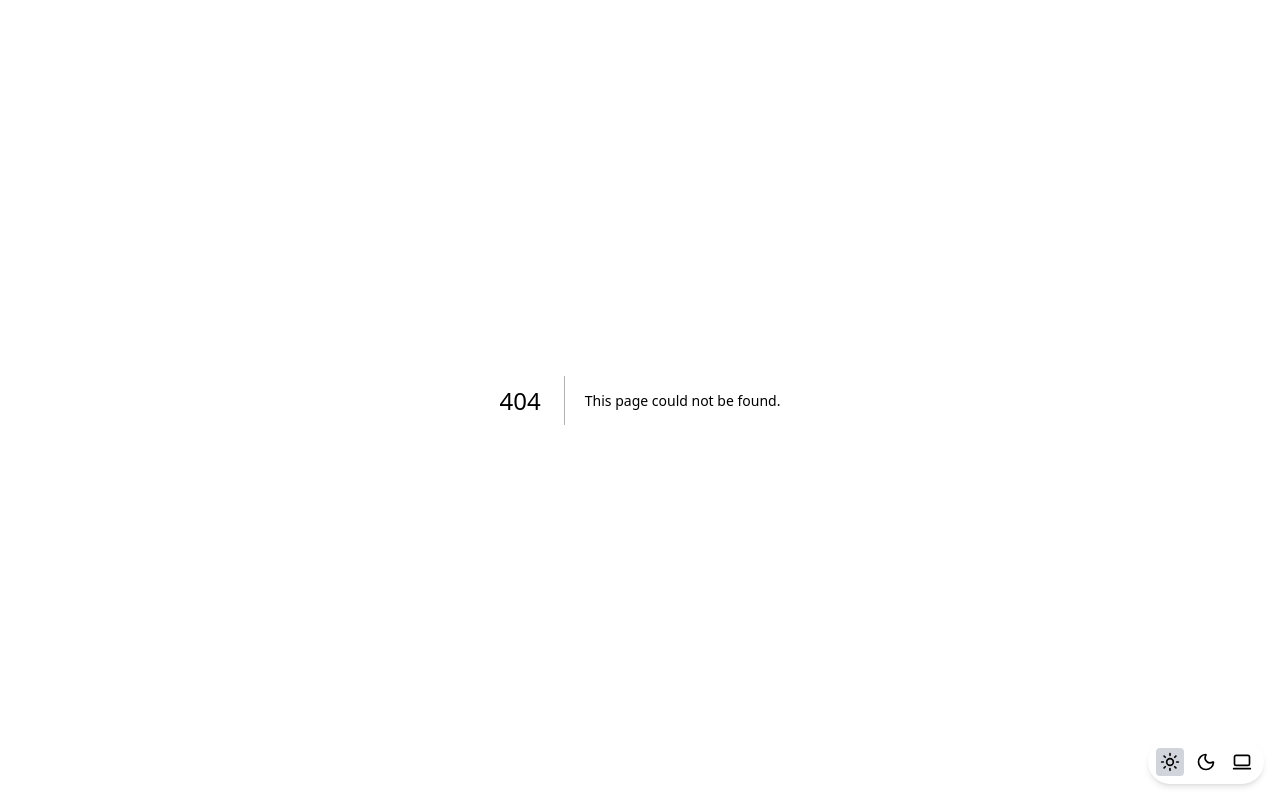
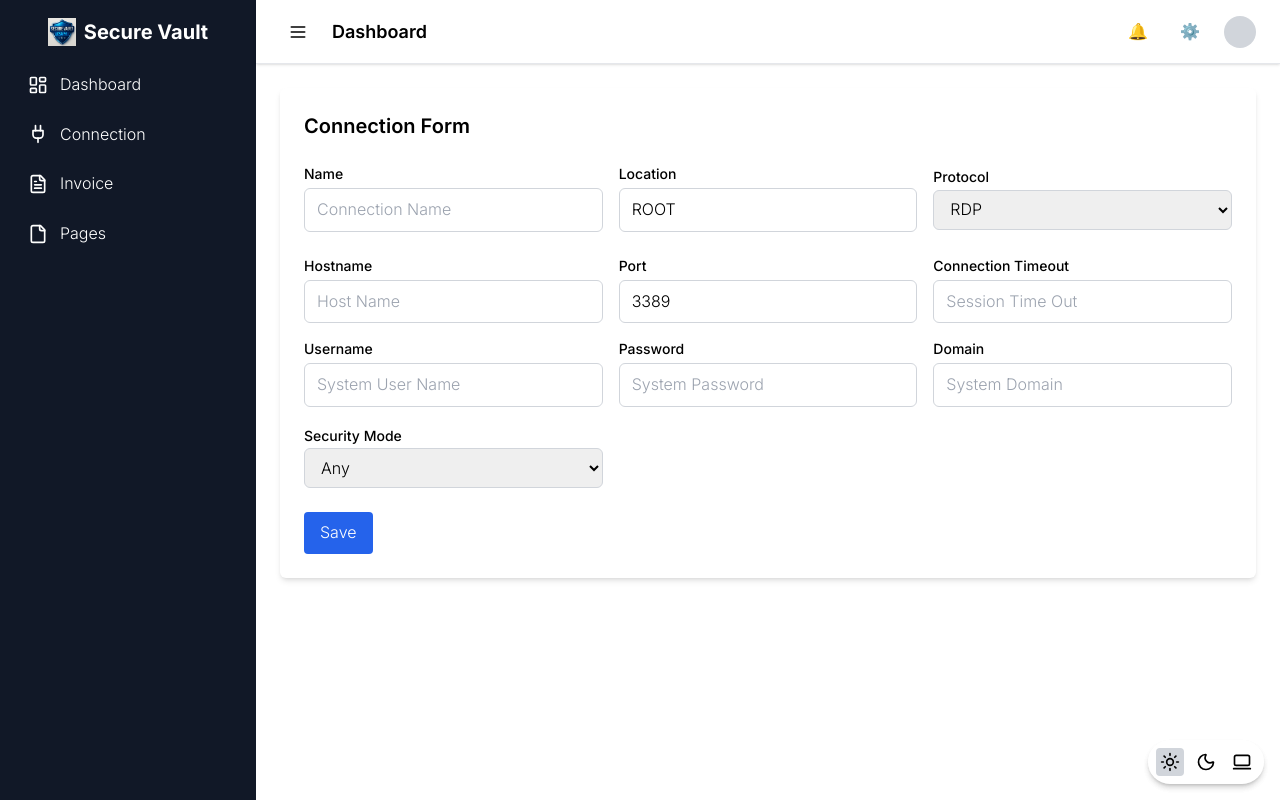
Before and after one commit to JaseemKhan211/pma-sysapp, a Next.js app in the folder frontend/: page /dashboard/connection/form in a window 1280 px wide. Before the commit this address had no page. Built offline with nearby package versions, Linux system fonts and the light colour scheme.

Commit message:
✨ Add new route and page for 'New Connection' form

```diff
--- /dev/null
+++ b/frontend/src/app/dashboard/connection/ConnectionForm.jsx
@@ -0,0 +1,101 @@
+"use client";
+import { useState } from "react";
+import InputField from "@/components/InputField";
+
+export default function ConnectionForm() {
+  const [formData, setFormData] = useState({
+    name: "",
+    location: "ROOT",
+    protocol: "RDP",
+    hostname: "",
+    port: "3389",
+    timeout: "",
+    username: "",
+    password: "",
+    domain: "",
+    securityMode: "Any",
+    ignoreCert: true
+  });
+
+  const handleChange = (e) => {
+    const { name, value, type, checked } = e.target;
+    setFormData((prev) => ({
+      ...prev,
+      [name]: type === "checkbox" ? checked : value,
+    }));
+  };
+
+  const handleSubmit = (e) => {
+    e.preventDefault();
+    console.log("Submitted:", formData);
+  };
+
+  return (
+    <form onSubmit={handleSubmit} className="space-y-6 bg-white p-6 rounded-md shadow-md">
+      <h2 className="text-xl font-semibold">Connection Form</h2>
+
+      <div className="grid grid-cols-1 md:grid-cols-3 gap-4">
+        <InputField label="Name" name="name" placeholder='Connection Name' value={formData.name} onChange={handleChange} />
+        <InputField label="Location" name="location" placeholder='Location' value={formData.location} onChange={handleChange} />
+        <div>
+          <label className="text-sm font-medium">Protocol</label>
+          <select
+            name="protocol"
+            value={formData.protocol}
+            onChange={handleChange}
+            className="w-full px-3 py-2 border rounded-md border-gray-300"
+          >
+            <option>RDP</option>
+            <option>SSH</option>
+            <option>VNC</option>
+          </select>
+        </div>
+      </div>
+
+      {/* <h2 className="text-xl font-semibold">Parameters</h2> */}
+
+      <div className="grid grid-cols-1 md:grid-cols-3 gap-4">
+        <InputField label="Hostname" name="hostname" placeholder='Host Name' value={formData.hostname} onChange={handleChange} />
+        <InputField label="Port" name="port" placeholder='Port' value={formData.port} onChange={handleChange} />
+        <InputField label="Connection Timeout" name="timeout" placeholder='Session Time Out' value={formData.timeout} onChange={handleChange} />
+        <InputField label="Username" name="username" placeholder='System User Name' value={formData.username} onChange={handleChange} />
+        <InputField label="Password" type="password" name="password" placeholder='System Password' value={formData.password} onChange={handleChange} />
+        <InputField label="Domain" name="domain" placeholder='System Domain' value={formData.domain} onChange={handleChange} />
+        <div>
+          <label className="text-sm font-medium">Security Mode</label>
+          <select
+            name="securityMode"
+            value={formData.securityMode}
+            onChange={handleChange}
+            className="w-full px-3 py-2 border rounded-md border-gray-300"
+          >
+            <option>Any</option>
+            <option>NLA</option>
+            <option>RDP</option>
+            <option>TLS</option>
+          </select>
+        </div>
+        {/* <div className="flex items-center gap-2 mt-6">
+          <input type="checkbox" name="disableAuth" checked={formData.disableAuth} onChange={handleChange} />
+          <label>Disable authentication</label>
+        </div> */}
+        {/* <div className="flex items-center gap-2 mt-6">
+          <input type="checkbox" name="ignoreCert" checked={formData.ignoreCert} onChange={handleChange} />
+          <label>Ignore server certificate</label>
+        </div> */}
+        {/* <div className="flex items-center gap-2 mt-6">
+          <input type="checkbox" name="trustCertOnFirstUse" checked={formData.trustCertOnFirstUse} onChange={handleChange} />
+          <label>Trust cert on first use</label>
+        </div> */}
+        {/* <InputField label="Trusted Fingerprints" name="fingerprints" value={formData.fingerprints} onChange={handleChange} /> */}
+      </div>
+
+      <button
+        type="submit"
+        className="px-4 py-2 bg-blue-600 text-white rounded hover:bg-blue-700"
+      >
+        Save
+      </button>
+    </form>
+  );
+}
--- /dev/null
+++ b/frontend/src/app/dashboard/connection/ConnectionHeader.jsx
@@ -0,0 +1,25 @@
+"use client";
+import { useRouter } from "next/navigation";
+
+export default function ConnectionHeader() {
+  const router = useRouter();
+
+  return (
+    <div className="flex justify-between items-center mb-6">
+      <div className="space-x-2">
+        <button
+          className="bg-black text-white px-3 py-2 rounded-md text-sm"
+          onClick={() => router.push("/dashboard/connection/form")}
+        >
+          🖥️➕ New Connection
+        </button>
+      </div>
+
+      <input
+        type="text"
+        placeholder="🔍 Filter"
+        className="border px-3 py-2 rounded-md w-60"
+      />
+    </div>
+  );
+}
--- /dev/null
+++ b/frontend/src/app/dashboard/connection/ConnectionReport.jsx
@@ -0,0 +1,27 @@
+"use client";
+import ConnectionHeader from "./ConnectionHeader";
+
+export default function ConnectionReport() {
+  const connections = [
+    { name: "192.168.0.39", icon: "🖥️" },
+    { name: "192.168.0.40", icon: "🖥️" },
+  ];
+
+  return (
+    <div className="p-6 bg-gray-50 min-h-screen">
+      <ConnectionHeader />
+
+      <div className="space-y-2">
+        {connections.map((conn, i) => (
+          <div
+            key={i}
+            className="flex items-center space-x-2 bg-white p-3 rounded-md border hover:shadow-md cursor-pointer"
+          >
+            <span>{conn.icon}</span>
+            <span>{conn.name}</span>
+          </div>
+        ))}
+      </div>
+    </div>
+  );
+}
--- /dev/null
+++ b/frontend/src/app/dashboard/connection/form/page.jsx
@@ -0,0 +1,9 @@
+import ConnectionForm from "../ConnectionForm";
+
+export const metadata = {
+  title: "PAM | Connection Form",
+};
+
+export default function FormConnectionPage() {
+  return <ConnectionForm />;
+}
--- /dev/null
+++ b/frontend/src/app/dashboard/connection/page.jsx
@@ -0,0 +1,9 @@
+import ConnectionReport from "./ConnectionReport";
+
+export const metadata = {
+  title: "PAM | Connection",
+};
+
+export default function ConnectionPage() {
+  return <ConnectionReport />;
+}
--- /dev/null
+++ b/frontend/src/components/InputField.jsx
@@ -0,0 +1,19 @@
+"use client";
+import React from "react";
+
+export default function InputField({ label, type = "text", name, value, onChange, ...rest }) {
+  return (
+    <div className="flex flex-col space-y-1">
+      {label && <label htmlFor={name} className="text-sm font-medium">{label}</label>}
+      <input
+        type={type}
+        name={name}
+        placeholder={label}
+        value={value}
+        onChange={onChange}
+        className="px-3 py-2 border rounded-md border-gray-300 focus:outline-none focus:ring-2 focus:ring-blue-500"
+        {...rest}
+      />
+    </div>
+  );
+}
--- a/frontend/src/components/Sidebar.jsx
+++ b/frontend/src/components/Sidebar.jsx
@@ -1,12 +1,12 @@
 "use client";
-import { Calendar, FileText, LayoutDashboard, File } from "lucide-react";
+import { FileText, LayoutDashboard, File, Plug } from "lucide-react";
 import Image from "next/image";
 import Link from "next/link";
 
 export default function Sidebar({ collapsed }) {
   const menus = [
     { name: "Dashboard", icon: <LayoutDashboard size={20} />, href: "/dashboard" },
-    { name: "Calendar", icon: <Calendar size={20} />, href: "/calendar" },
+    { name: "Connection", icon: <Plug size={20} />, href: "/dashboard/connection" },
     { name: "Invoice", icon: <FileText size={20} />, href: "/invoice" },
     { name: "Pages", icon: <File size={20} />, href: "/pages" },
   ];
```
